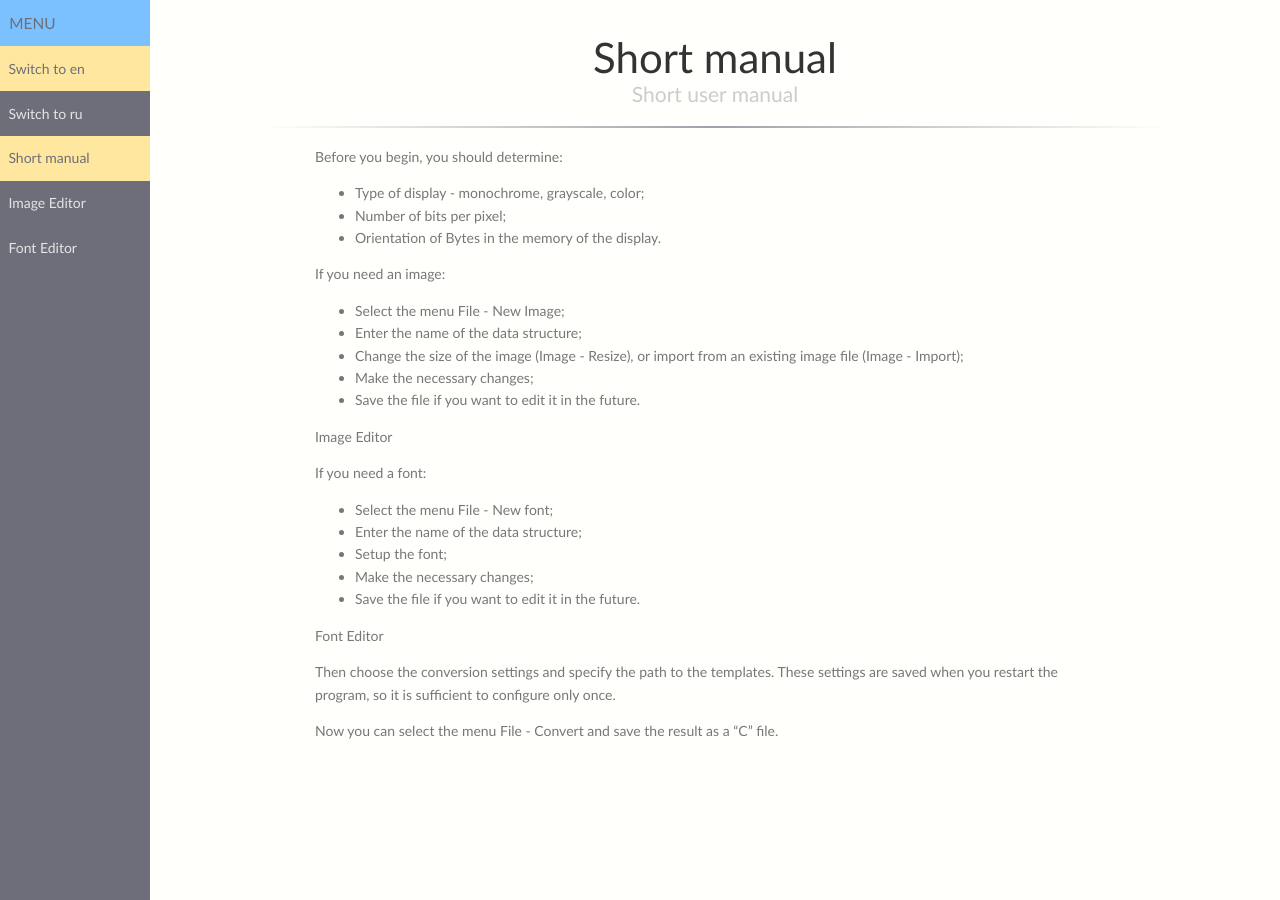
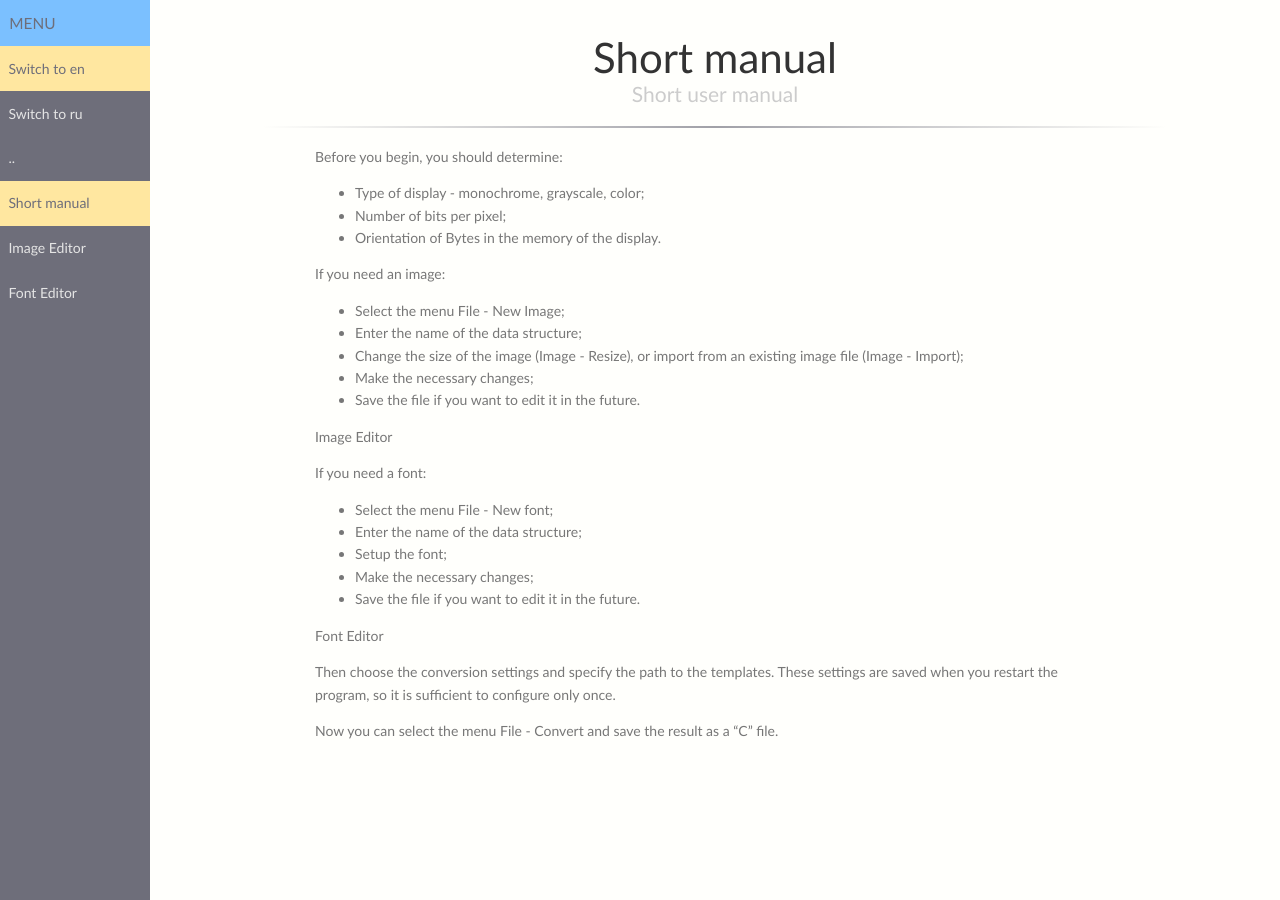
Before and after one commit to riuson/lcd-image-converter, a Jekyll site: the page built from _wiki/en/index.md, in a window 1280 px wide. Built offline with Jekyll 4.4.1, drawn with Linux system fonts in a browser that asks for light colours.

Commit message:
Added link from top wiki page to wiki.html

```diff
--- a/_includes/wikinav.html
+++ b/_includes/wikinav.html
@@ -13,11 +13,15 @@
         <ul class="pure-menu-list">
             {% assign pageChunks = page.url | split:"/" %}
             {% assign pageChunksSize = pageChunks | size %}
+
+            <li class="pure-menu-item">
             {% if pageChunksSize > 4 %}
-            <li class="pure-menu-item">
                 <a class="pure-menu-link " href="../">..</a>
+            {% else %}
+                <a class="pure-menu-link " href="../../wiki.html">..</a>
+            {% endif %}
             </li>
-            {% endif %}
+
             {% for p in items %}
                 <span>
                 {% assign pChunks = p.url | split:"/" %}
```
